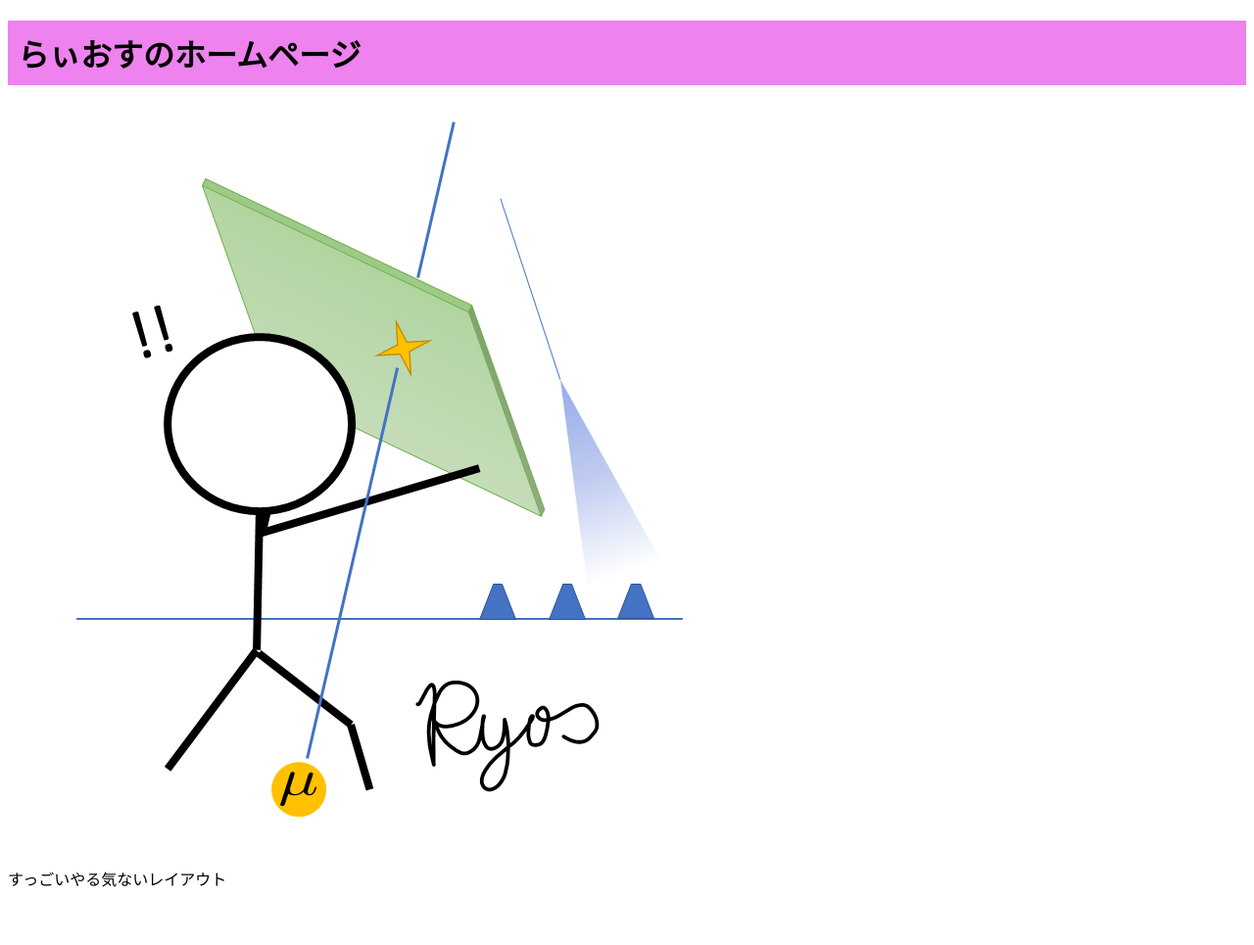
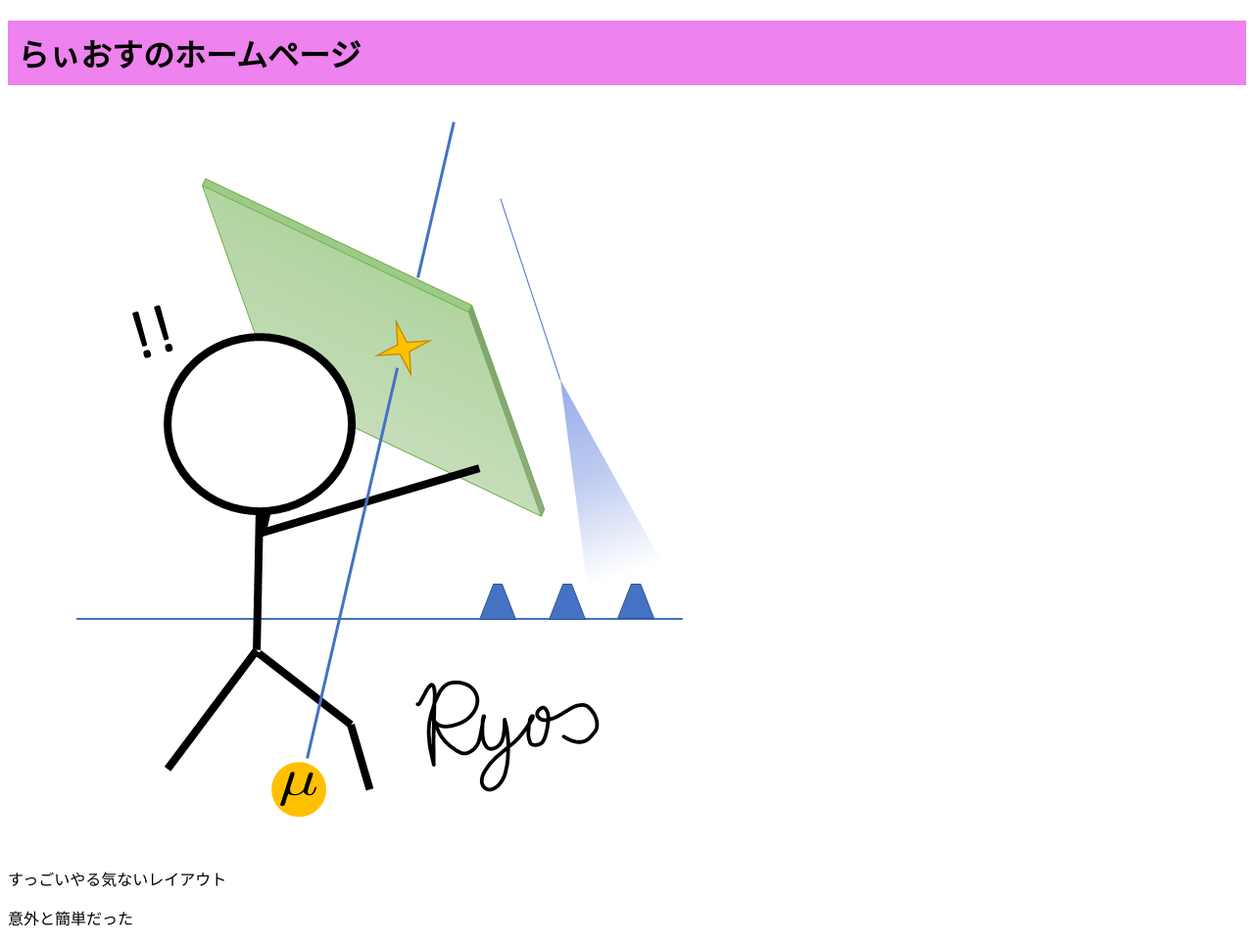
Before and after one commit to ryos-physrockme/ryos-physrockme.github.io, a plain HTML site: page index.html in a window 1280 px wide. Shown: the whole page at 98% size. Before the commit the page ends 925 px from the top, so only its background shows below. Drawn offline with Linux system fonts and the light colour scheme.

Commit message:
Update index.html

```diff
--- a/index.html
+++ b/index.html
@@ -13,5 +13,6 @@
         </header>
 
         <p>すっごいやる気ないレイアウト</p>
+        <p>意外と簡単だった</p>
     </body>
 </html>
```
